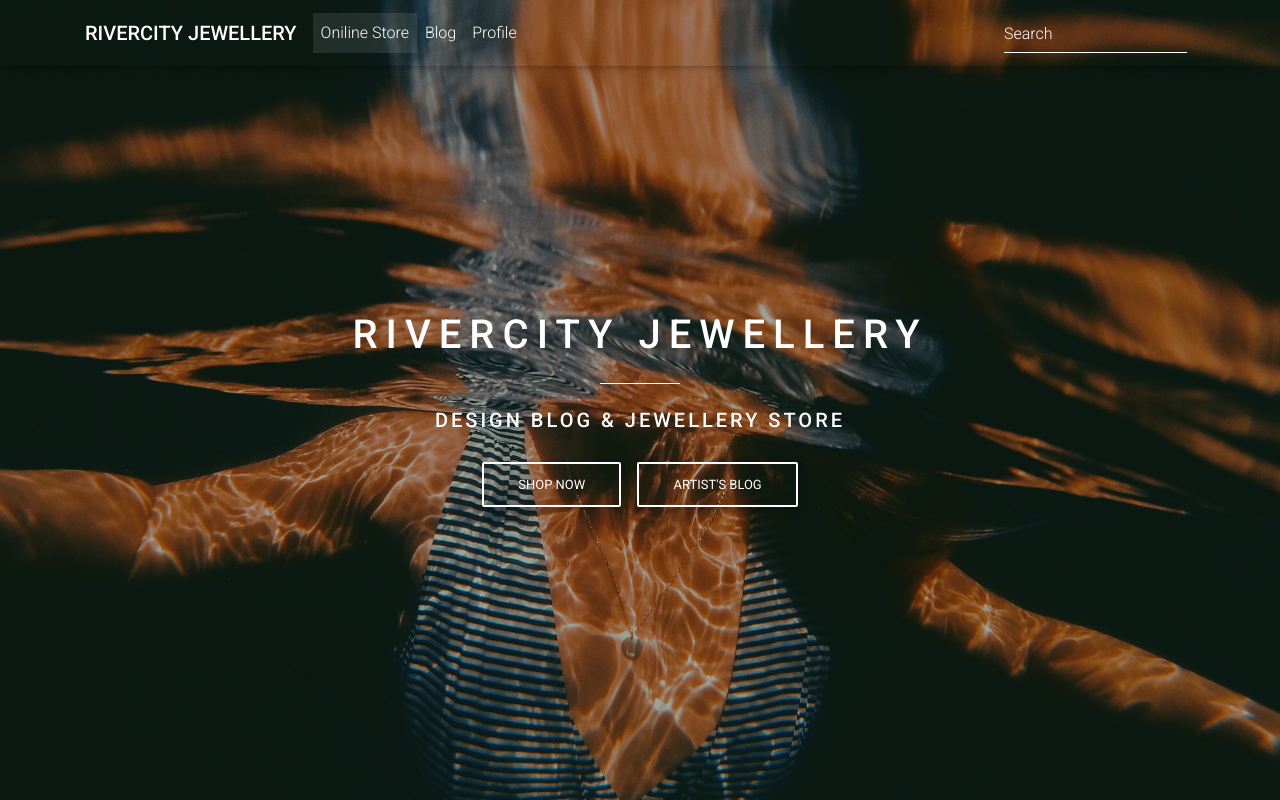
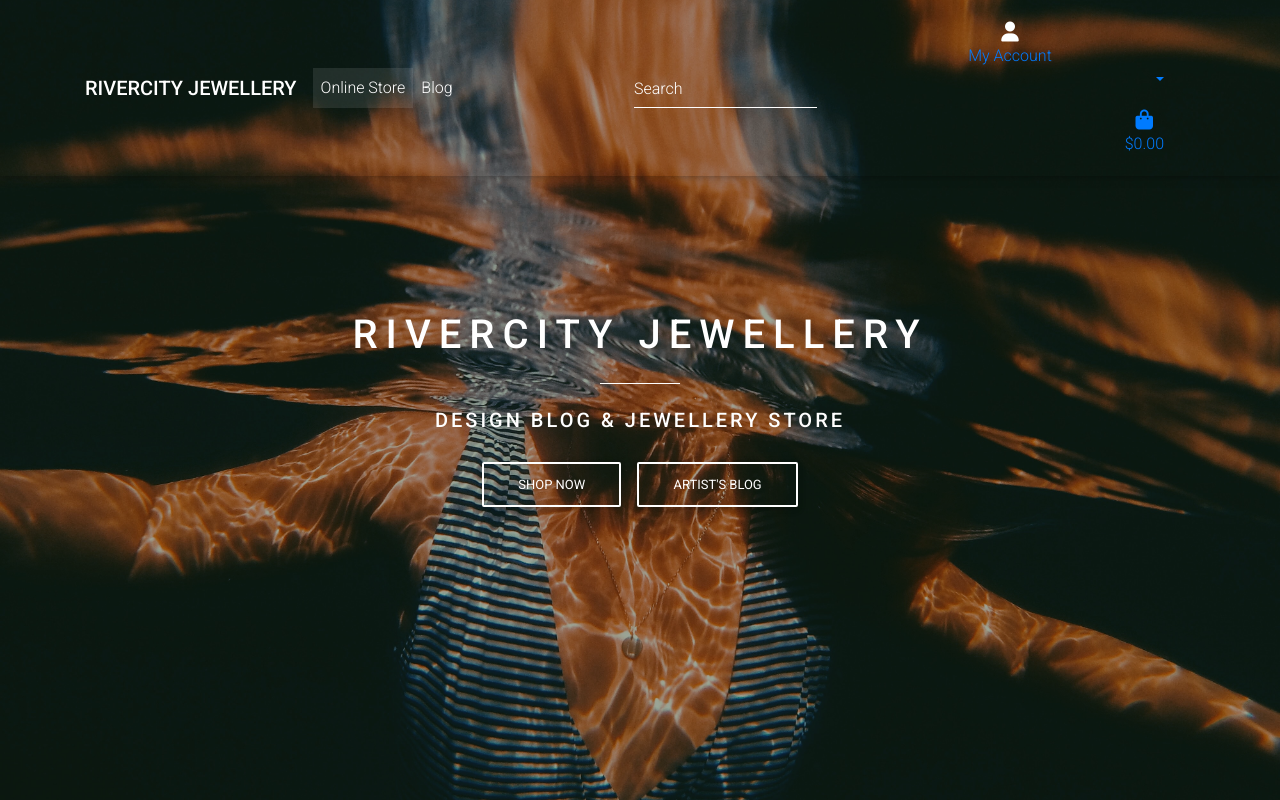
Before and after one commit to lucyrush/rivercity-jewellery, a Django app: page / in a window 1280 px wide. Run offline with Django 3.2, Linux system fonts and the light colour scheme; some libraries are stand-ins or nearby versions.

Commit message:
Adjust header and nav items

```diff
--- a/home/templates/home/index.html
+++ b/home/templates/home/index.html
@@ -5,34 +5,6 @@
 
 <!-- Main navigation -->
 <header>
-  <!--Navbar-->
-  <nav class="navbar navbar-expand-lg navbar-dark fixed-top scrolling-navbar">
-    <div class="container">
-      <a class="navbar-brand" href="#"><strong>RIVERCITY JEWELLERY</strong></a>
-      <button class="navbar-toggler" type="button" data-toggle="collapse" data-target="#navbarSupportedContent-7"
-        aria-controls="navbarSupportedContent-7" aria-expanded="false" aria-label="Toggle navigation">
-        <span class="navbar-toggler-icon"></span>
-      </button>
-      <div class="collapse navbar-collapse" id="navbarSupportedContent-7">
-        <ul class="navbar-nav mr-auto">
-          <li class="nav-item active">
-            <a class="nav-link" href="#">Oniline Store<span class="sr-only"></span></a>
-          </li>
-          <li class="nav-item">
-            <a class="nav-link" href="#">Blog</a>
-          </li>
-          <li class="nav-item">
-            <a class="nav-link" href="#">Profile</a>
-          </li>
-        </ul>
-        <form class="form-inline">
-          <div class="md-form my-0">
-            <input class="form-control mr-sm-2" type="text" placeholder="Search" aria-label="Search">
-          </div>
-        </form>
-      </div>
-    </div>
-  </nav>
   <!-- Navbar -->
   <!-- Full Page Intro -->
   <div class="view jarallax" data-jarallax='{"speed": 0.2}' style="background-image: url('/media/home-background.jpg'); background-repeat: no-repeat; background-size: cover; background-position: center center;">
--- a/static/css/base.css
+++ b/static/css/base.css
@@ -40,3 +40,7 @@ html,
     border-top: 3px solid #fff;
     width: 80px;
   }
+
+  .fa-user {
+      color: white;
+  }
--- a/templates/base.html
+++ b/templates/base.html
@@ -38,7 +38,73 @@
     {% endblock %}
 
     <title>Rivercity Jewellery {% block extra_title %}{% endblock %}</title>
-  </head>
+
+     <header class="container-fluid fixed-top">
+        <!--Navbar-->
+  <nav class="navbar navbar-expand-lg navbar-dark fixed-top scrolling-navbar">
+    <div class="container">
+      <a class="navbar-brand" href="{% url 'home' %}"><strong>RIVERCITY JEWELLERY</strong></a>
+      <button class="navbar-toggler" type="button" data-toggle="collapse" data-target="#navbarSupportedContent-7"
+        aria-controls="navbarSupportedContent-7" aria-expanded="false" aria-label="Toggle navigation">
+        <span class="navbar-toggler-icon"></span>
+      </button>
+      <div class="collapse navbar-collapse" id="navbarSupportedContent-7">
+        <ul class="navbar-nav mr-auto">
+          <li class="nav-item active">
+            <a class="nav-link" href="#">Online Store<span class="sr-only"></span></a>
+          </li>
+          <li class="nav-item">
+            <a class="nav-link" href="#">Blog</a>
+          </li>
+        </ul>
+        <form class="form-inline" method="GET" action="">
+          <div class="md-form my-0">
+            <input class="form-control mr-sm-2" type="text" placeholder="Search" aria-label="Search" name="q">
+          </div>
+        </form>
+      </div>
+      <div class="col-12 col-lg-4 my-auto py-1 py-lg-0">
+                <ul class="list-inline list-unstyled text-center text-lg-right my-0">
+                    <li class="nav-item dropdown">
+                        <a class="nav-link dropdown-toggle" href="#" id="navbarDropdownMenuLink" data-toggle="dropdown" aria-haspopup="true" aria-expanded="false">
+                            <div class="text-center">
+                                <div><i class="fas fa-user fa-lg"></i></div>
+                                <p class="my-0">My Account</p>
+                            </div>
+                        </a>
+                        <div class="dropdown-menu dropdown-primary border-0" aria-labelledby="navbarDropdownMenuLink">
+                            {% if request.user.is_authenticated %}
+                                {% if request.user.is_superuser %}
+                                    <a href="" class="dropdown-item">Product Management</a>
+                                {% endif %}
+                                <a href="" class="dropdown-item">My Profile</a>
+                                <a href="{% url 'account_logout' %}" class="dropdown-item">Logout</a>
+                            {% else %}
+                                <a href="{% url 'account_signup' %}" class="dropdown-item">Register</a>
+                                <a href="{% url 'account_login' %}" class="dropdown-item">Login</a>
+                            {% endif %}
+                        </div>
+                    </li>
+                    <li class="list-inline-item">
+                        <a class="{% if grand_total %}text-info font-weight-bold{% else %}text-black{% endif %} nav-link" href="">
+                            <div class="text-center">
+                                <div><i class="fas fa-shopping-bag fa-lg"></i></div>
+                                <p class="my-0">
+                                    {% if grand_total %}
+                                        ${{ grand_total|floatformat:2 }}
+                                    {% else %}
+                                        $0.00
+                                    {% endif %}
+                                </p>
+                            </div>
+                        </a>
+                    </li>
+                </ul>
+            </div>
+    </div>
+  </nav>
+</header>
+
   <body>
 
 
```
